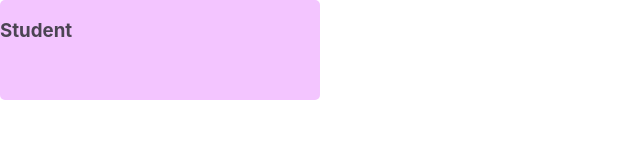
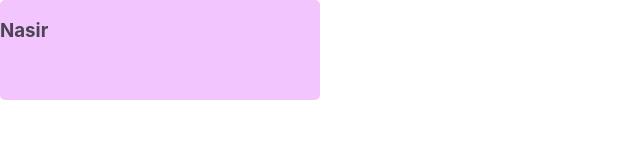
Before and after one commit to khuzayfmht/repromas-test, a React (Create React App) app: page / in a window 1280 px wide. Shown: the top 160 px of the page, without its empty margins (0-640 px from the left). Built offline with nearby package versions, Linux system fonts and the light colour scheme.

Commit message:
Some chnages

```diff
--- a/src/pages/dashboard/index.tsx
+++ b/src/pages/dashboard/index.tsx
@@ -3,7 +3,7 @@ const Dashboard = () => {
     return (
         <div style={{ display: "grid", gridTemplateColumns: '1fr 1fr 1fr 1fr'}}>
             <div style={{ borderRadius: '5px', background: '#F3C5FF', height: '100px'}}>
-                <h3 style={{color: '#4B4453'}}>Student</h3>
+                <h3 style={{color: '#4B4453'}}>Nasir</h3>
             </div>
         </div>
     )
```
